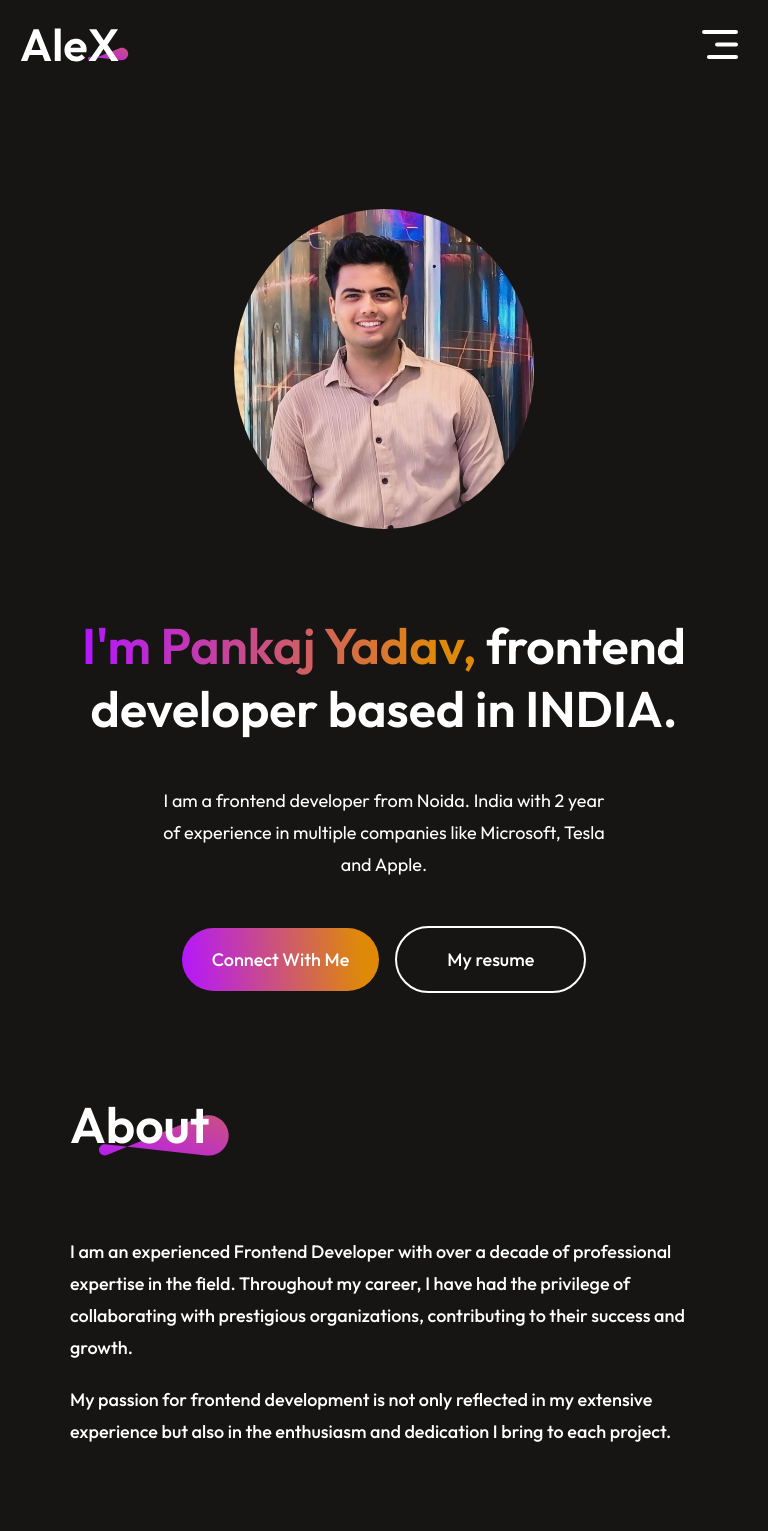
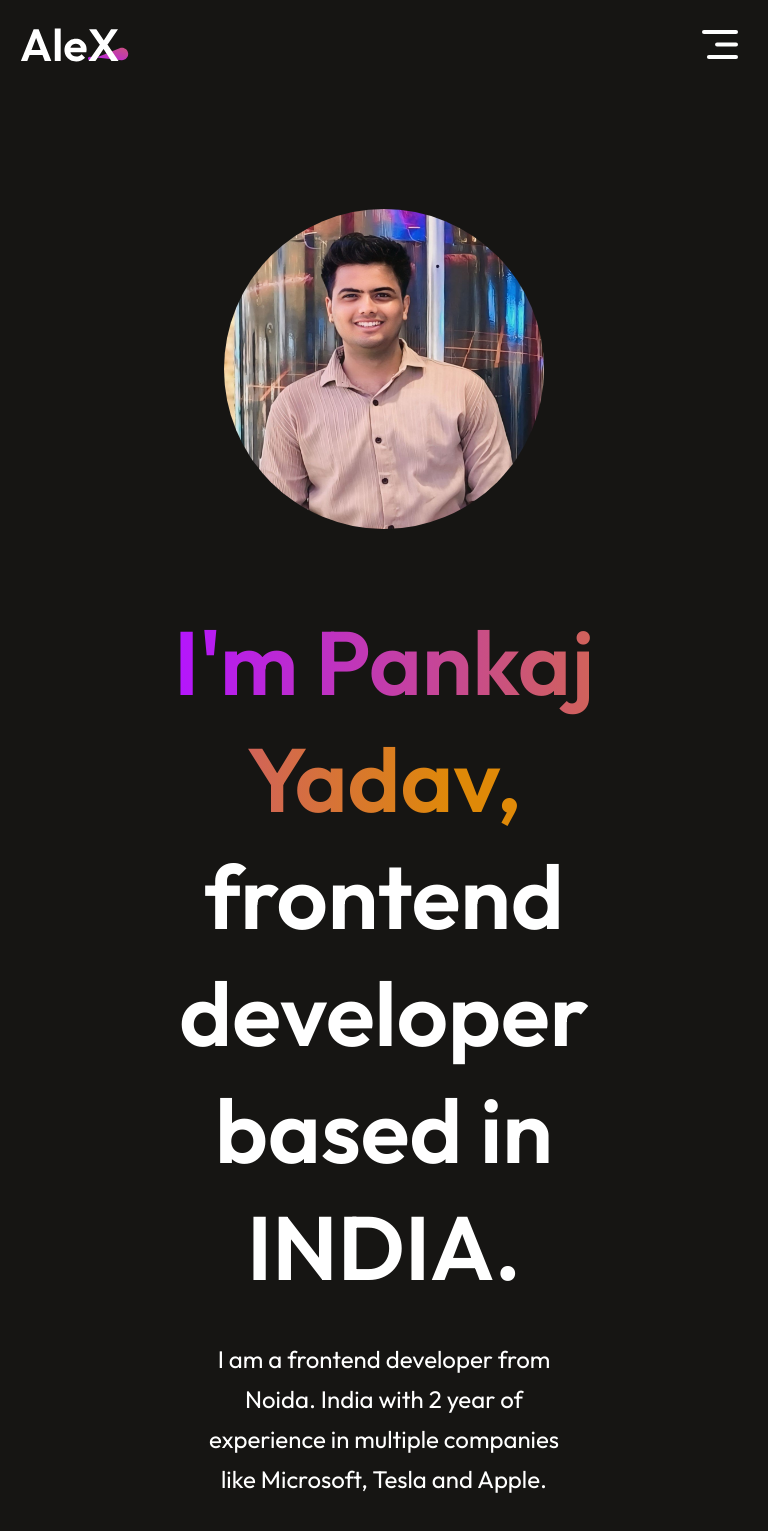
Before and after one commit to py-pankaj-ydv-7/PORTFOLIO, a React (Vite) app in the folder pyportfolio/: page / in a window 768 px wide. Shown: the top 1531 px of the page. Built offline with nearby package versions, Linux system fonts and the light colour scheme.

Commit message:
hero section css update

```diff
--- a/pyportfolio/src/Components/Hero/Hero.css
+++ b/pyportfolio/src/Components/Hero/Hero.css
@@ -4,25 +4,27 @@
     display: flex;
     align-items: center;
     flex-direction: column;
-    gap: 35px;
+    gap: 24px;
+    padding: 120px 20px 40px;
 }
 
 .hero img{
-    width: 320px;
-    height: 320px;
+    width: 220px;
+    height: 220px;
     border-radius: 50%;
 }
 
-.hero_img{
+/* .hero_img{
     margin-top: 150px;
 
-}
+} */
 
 .hero h1{
     text-align:center;
-    width: 70%;
-    font-size: 90px;
+    width: 100%;
+    font-size: 36px;
     font-weight: 600;
+    line-height: 1.3;
 }
 
 .hero h1 span{
@@ -33,76 +35,105 @@
 }
 
 .hero p{
-    width: 50%;
+    width: 100%;
     text-align: center;
-    font-size: 24px;
-    line-height: 40px;
+    font-size: 16px;
+    line-height: 26px;
 }
 
 .hero-action{
     display: flex;
-    align-items: center;
-    gap: 25px;
-    font-size: 24px;
+    /* align-items: center; */
+    flex-direction: column;
+    gap: 14px;
+    font-size: 16px;
     font-weight: 500;
-    margin-bottom: 50px;
+    margin-bottom: 40px;
 }
 
 .hero-connect{
-    padding: 25px 45px;
-    border-radius: 50px;
+    padding: 16px 32px;
+    border-radius: 40px;
     background: linear-gradient(264deg, #DF8908 10%, #B415FF 100%);
     cursor: pointer;
 }
-.hero-connect:hover{
+/* .hero-connect:hover{
     border: 2px solid white;
     transform: scale(1.05);
-}
+} */
 
 .hero-resume{
-    padding: 25px 75px;
-    border-radius: 50px;
+    padding: 16px 32px;
+    border-radius: 40px;
     border: 2px solid white;
     cursor: pointer;
 }
-.hero-resume:hover{
+ /* .hero-connect,
+.hero-resume{
+    padding: 16px 32px;
+    border-radius: 40px;
+} */
+/* .hero-resume:hover{
     border-color: #B415FF;
     transform: scale(1.05);
+} */
+
+@media (hover: hover){
+    .hero-connect:hover{
+    border: 2px solid white;
+    transform: scale(1.05);
+
+    }
+    .hero-resume:hover{
+    border-color: #B415FF;
+    transform: scale(1.05);
+    }
 }
 
-@media(min-width: 375px) and (max-width: 768px) {
+
+@media (min-width: 768px){
+    /* .hero{
+    gap: 35px;
+    padding: 150px 0 50px;
+} */
+
+
+
     .hero img{
 
-        margin-top: 120px;
-        /* margin-left: auto; */
-        width: 300px;
+    width: 320px;
+    height: 320px;
     }
 .hero h1{
     margin-top: 50px;
     /* margin-left: auto; */
-    width: 90%;
-    font-size: 50px;
+    width: 70%;
+    font-size: 90px;
 }
 .hero p{
-    width: 60%;
-    font-size: 18px;
-    line-height: 32px;
+    width: 50%;
+    font-size: 24px;
+    line-height: 40px;
     margin: 10px 0px;
 }
 
 .hero-action{
-    gap: 16px;
+    /* gap: 16px;
     font-size: 18px;
     font-weight: 500;
-    margin-bottom: 50px;
+    margin-bottom: 50px; */
+    flex-direction: row;
+    gap: 25px;
+    font-size: 24px;
+
 }
 .hero-connect{
-    padding: 20px 30px;
+    padding: 25px 45px;
     border-radius: 40px;
 
 }
 .hero-resume{
-    padding: 20px 50px;
+    padding: 25px 75px;
     border-radius: 40px;
 }
 
```
